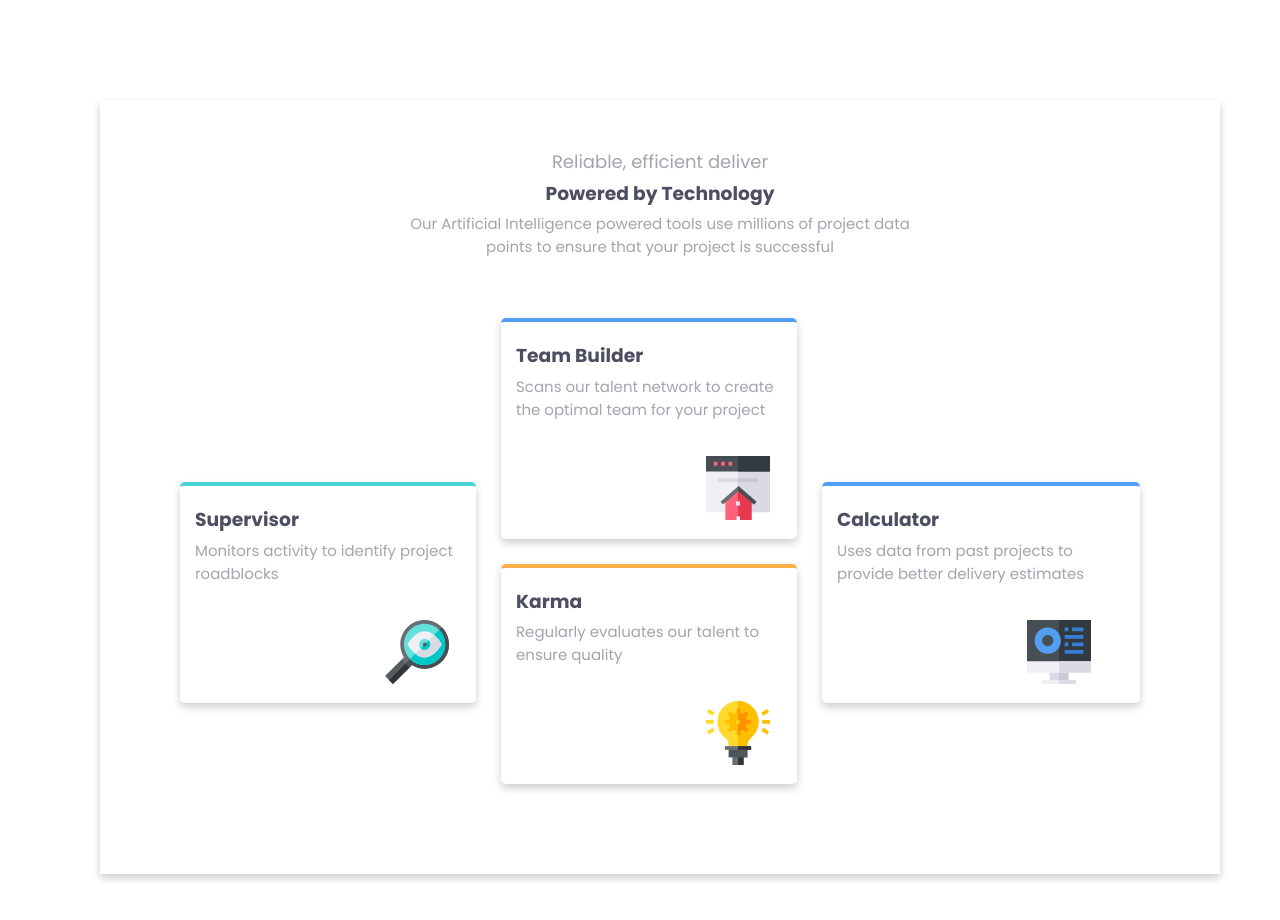
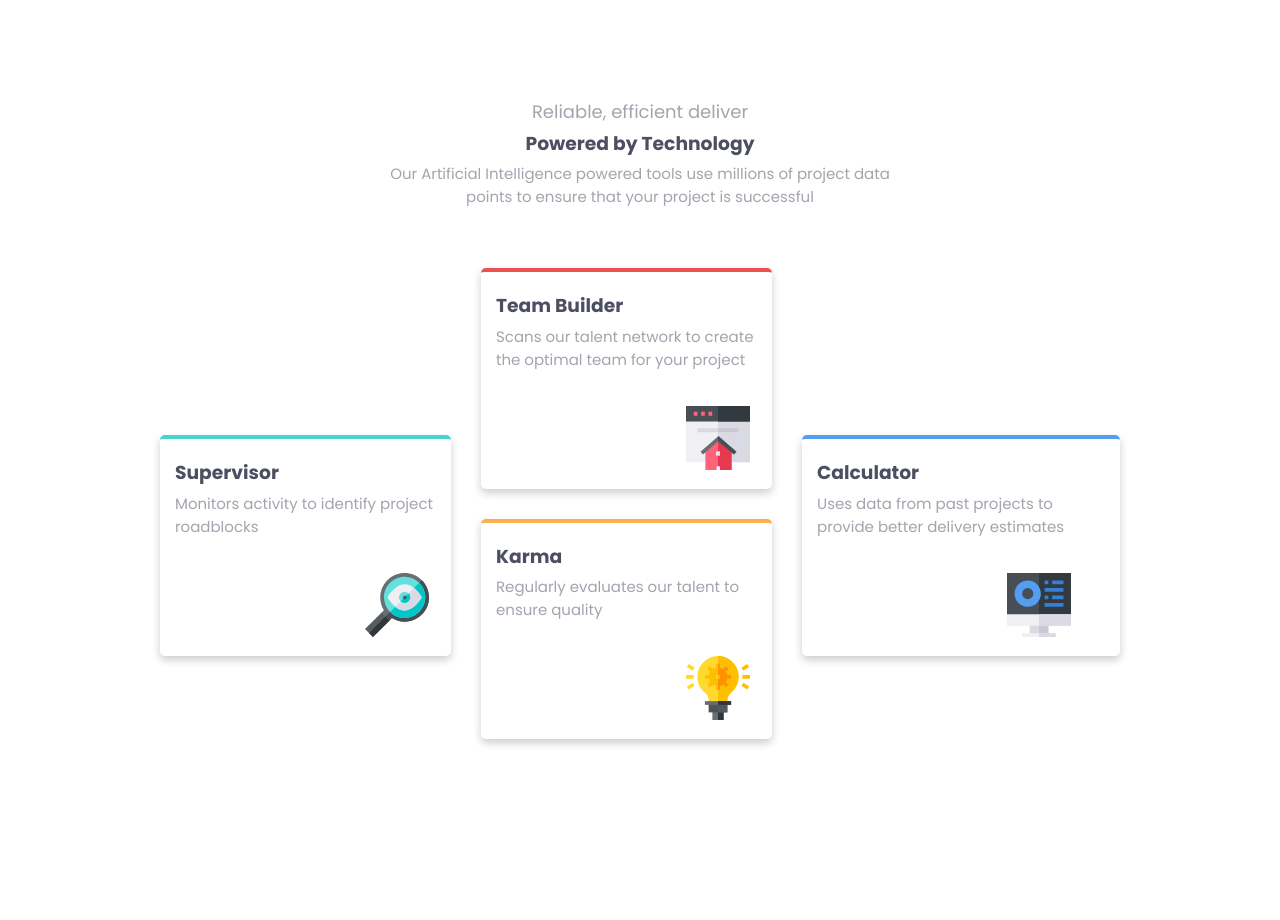
Before and after one commit to MARYAMTEE/card-feature, a plain HTML site: page index.html in a window 1280 px wide. After the commit the page ends 879 px from the top, so only its background shows below. Drawn offline with Linux system fonts and the light colour scheme.

Commit message:
Update style.css

```diff
--- a/style.css
+++ b/style.css
@@ -2,7 +2,7 @@
 
 h3{
     font-family: "Poppins", serif;
-    font-size: 600;
+    font-size: 800;
     font-weight: bold;
     color: hsl(234, 12%, 34%);
     line-height: 0;
@@ -32,13 +32,12 @@ span p{
 
     .container{
         width: 20rem;
-        padding: 30px;
-        box-shadow: 0 4px 8px 0 rgba(0, 0, 0, 0.2);
         margin: auto;
+        padding: 80px;
     }
     .cards{
         display: grid;
-        grid-gap: 25px;
+        grid-gap: 30px;
     }
     /* ICON */
     svg{
@@ -86,10 +85,7 @@ span p{
 
 /* FOR DESKTOP */
 @media only screen and (min-width: 1200px){
-    body{
-        margin: 100px;
-        box-sizing: border-box;
-    }
+
     header{
         text-align: center;
         padding: 0 210px;
@@ -102,13 +98,11 @@ span p{
     .container{
         margin: auto;
         width: 60rem;
-        box-shadow: 0 4px 8px 0 rgba(0, 0, 0, 0.2);
-        padding: 30px 80px;
 }
     .cards{
         display: grid;
         grid-template-columns: repeat(4, 1fr);
-        gap: 25px;
+        gap: 30px;
         margin: 60px 0;
     }
 
@@ -128,7 +122,7 @@ span p{
     box-shadow: 0 4px 8px 0 rgba(0, 0, 0, 0.2);
     background-color: white;
     border-radius: 5px;
-    border-top: 4px solid hsl(212, 86%, 64%);
+    border-top: 4px solid hsl(0, 78%, 62%);
     padding: 15px;
 }
 
```
